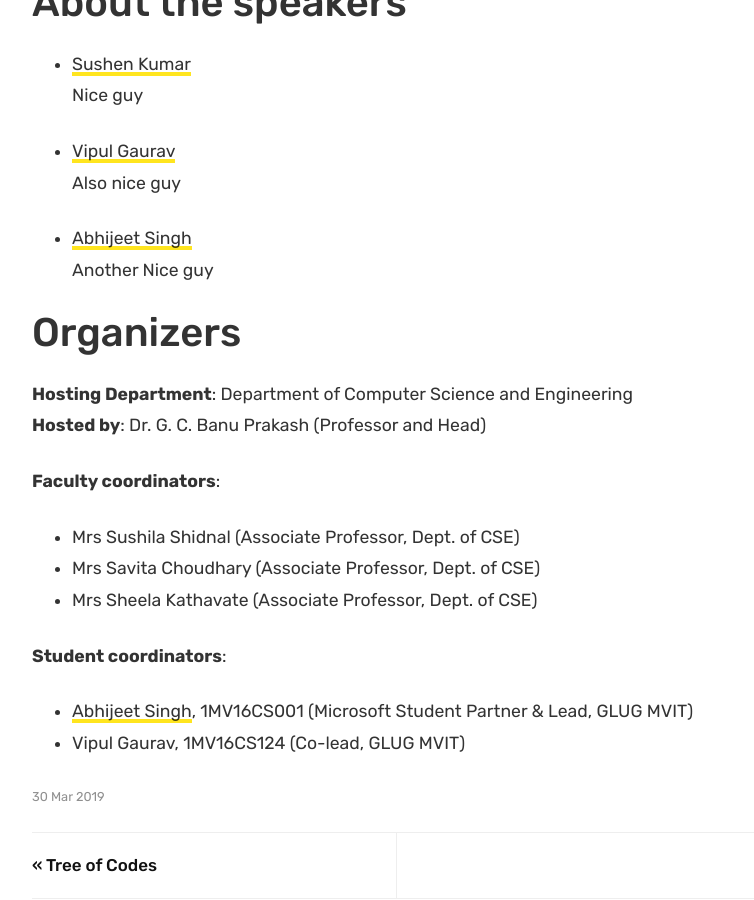
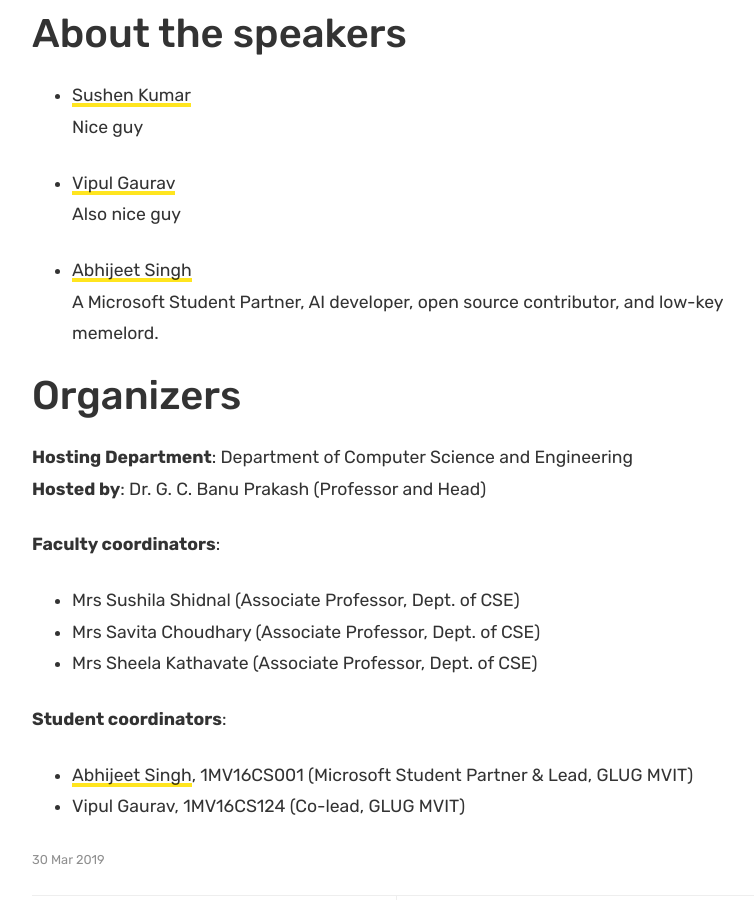
Before and after one commit to glugmvit/glugmvit.github.io, a Jekyll site: the page built from _posts/2019-03-30-localhost-unity.md, in a window 1280 px wide and 900 px high, scrolled down 2478 px. Shown: the whole window, without its empty margins (53-807 px from the left). Built offline with Jekyll 4.4.1, drawn with Linux system fonts in a browser that asks for light colours; comment, search, counter and statistics services are not loaded.

```diff
--- a/_posts/2019-03-30-localhost-unity.md
+++ b/_posts/2019-03-30-localhost-unity.md
@@ -46,8 +46,8 @@ The event was organized by the *Computer Science & Engineering Department* of [S
 - [Vipul Gaurav]()
     Also nice guy
 
-- [Abhijeet Singh]()
-    Another Nice guy
+- [Abhijeet Singh](http://absingh.com/)
+    A Microsoft Student Partner, AI developer, open source contributor, and low-key memelord.
 
 # Organizers
 **Hosting Department**: Department of Computer Science and Engineering
```
